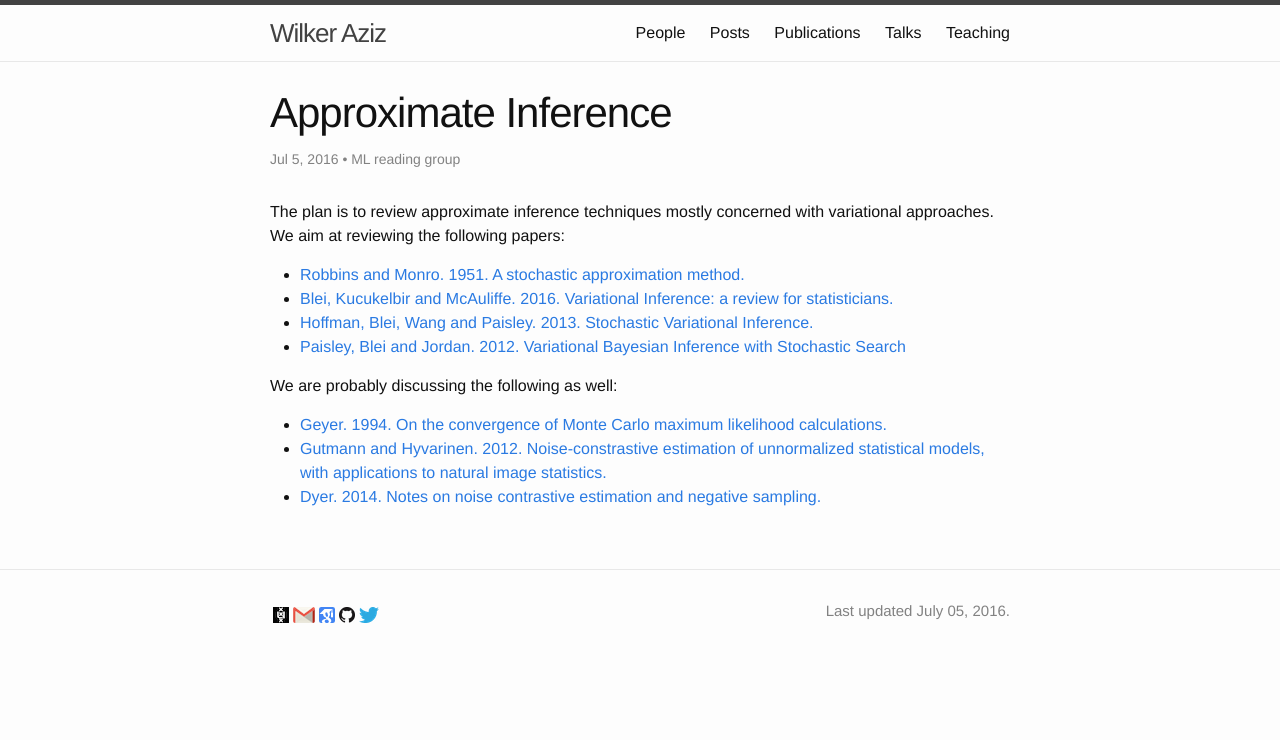
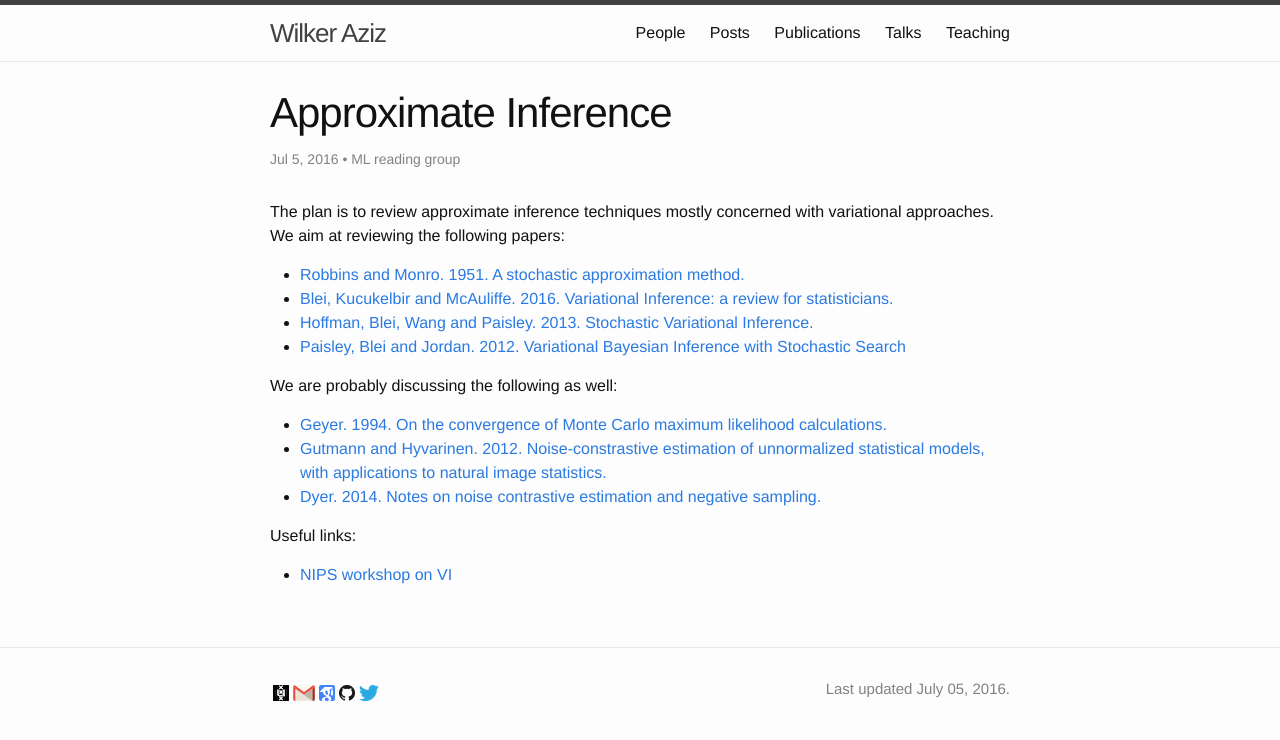
Before and after one commit to wilkeraziz/oldsite, a Jekyll site: the page built from _posts/2016-07-05-VI.markdown, in a window 1280 px wide. Shown: the top 740 px of the page. Built offline with Jekyll 4.4.1, drawn with Linux system fonts in a browser that asks for light colours.

Commit message:
NIPS workshop on VI

```diff
--- a/_posts/2016-07-05-VI.markdown
+++ b/_posts/2016-07-05-VI.markdown
@@ -20,3 +20,8 @@ We are probably discussing the following as well:
 * [Geyer. 1994. On the convergence of Monte Carlo maximum likelihood calculations.](https://www2.stat.duke.edu/~scs/Courses/Stat376/Papers/GibbsFieldEst/GeyerConvergeMCMaxLik1994.pdf)
 * [Gutmann and Hyvarinen. 2012. Noise-constrastive estimation of unnormalized statistical models, with applications to natural image statistics.](http://www.jmlr.org/papers/volume13/gutmann12a/gutmann12a.pdf)
 * [Dyer. 2014. Notes on noise contrastive estimation and negative sampling.](http://arxiv.org/pdf/1410.8251v1.pdf)
+
+
+Useful links:
+
+* [NIPS workshop on VI](https://sites.google.com/site/variationalworkshop/)
```
